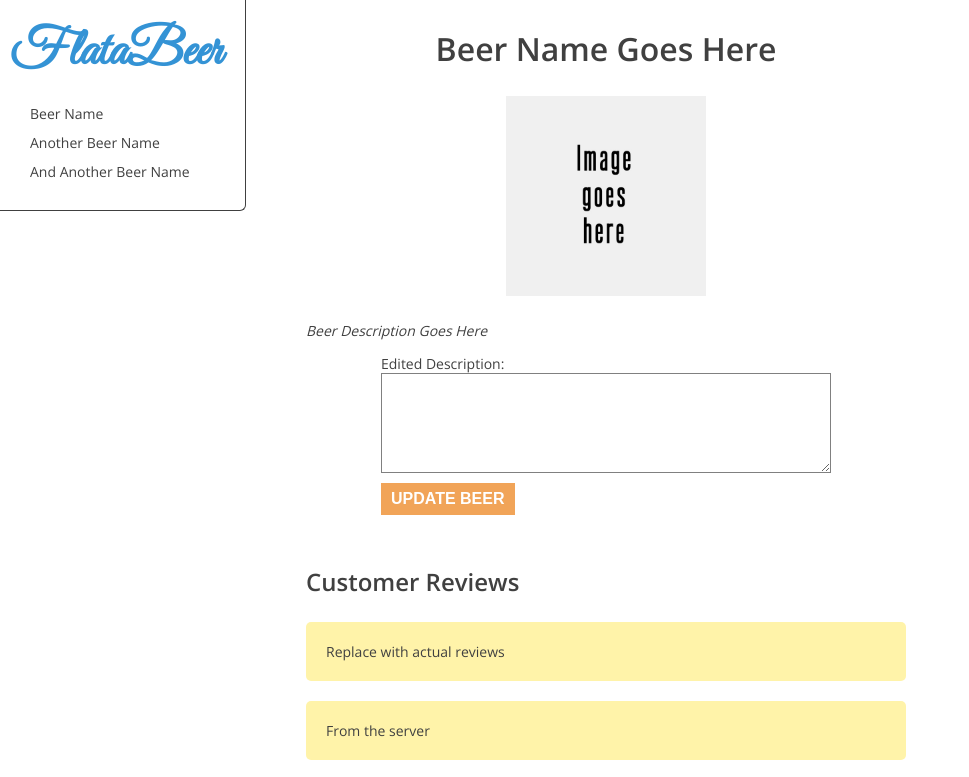
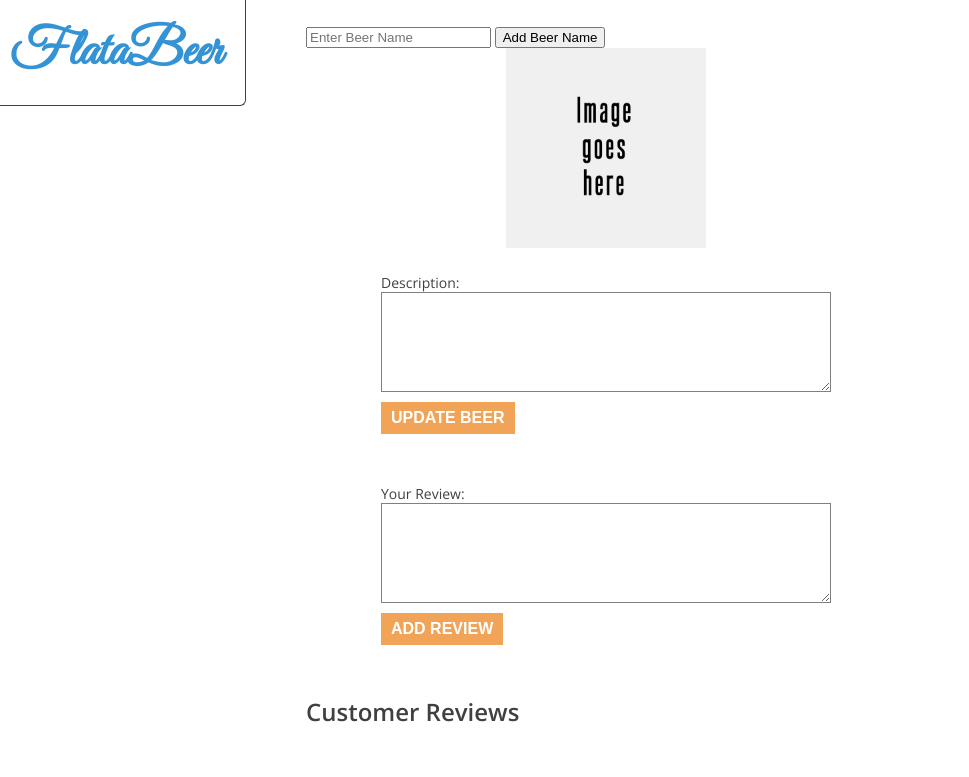
Before and after one commit to Njmwas-Moringa-Class/sdf-pt04-flatabeer-codechallenge-Mugo-leon, a plain HTML site: page index.html in a window 1280 px wide. Shown: the top 777 px of the page, without its empty margins (0-969 px from the left). Drawn offline with nearby package versions, Linux system fonts and the light colour scheme.

Commit message:
.Added Enter Beer Name Button

```diff
--- a/index.html
+++ b/index.html
@@ -12,43 +12,35 @@
   <body>
     <header>
       <h1>FlataBeer</h1>
-      <nav>
-        <ul id="beer-list">
-          <li>Beer Name</li>
-          <li>Another Beer Name</li>
-          <li>And Another Beer Name</li>
-        </ul>
-      </nav>
     </header>
 
     <main>
       <div class="beer-details">
-        <h2 id="beer-name">Beer Name Goes Here</h2>
+        <h2 id="beer-name"></h2>
+        <input type="text" id="new-beer-name" placeholder="Enter Beer Name">
+        <button id="add-beer-name">Add Beer Name</button>
         <img
           id="beer-image"
           alt="Beer Name Goes Here"
           src="assets/image-placeholder.jpg"
         />
         <p>
-          <em id="beer-description">Beer Description Goes Here</em>
+          <em id="beer-description"></em>
         </p>
 
         <form id="description-form">
-          <label for="description">Edited Description:</label>
+          <label for="description">Description:</label>
           <textarea id="description"></textarea>
           <button type="submit">Update Beer</button>
         </form>
-
-        <h3>Customer Reviews</h3>
-        <ul id="review-list">
-          <li>Replace with actual reviews</li>
-          <li>From the server</li>
-        </ul>
         <form id="review-form">
           <label for="review">Your Review:</label>
           <textarea id="review"></textarea>
           <button type="submit">Add review</button>
         </form>
+        <h3>Customer Reviews</h3>
+        <ul id="review-list">
+        </ul>
       </div>
     </main>
   </body>
```
Also changed, not shown: index.js (added, +13 -0 lines).
